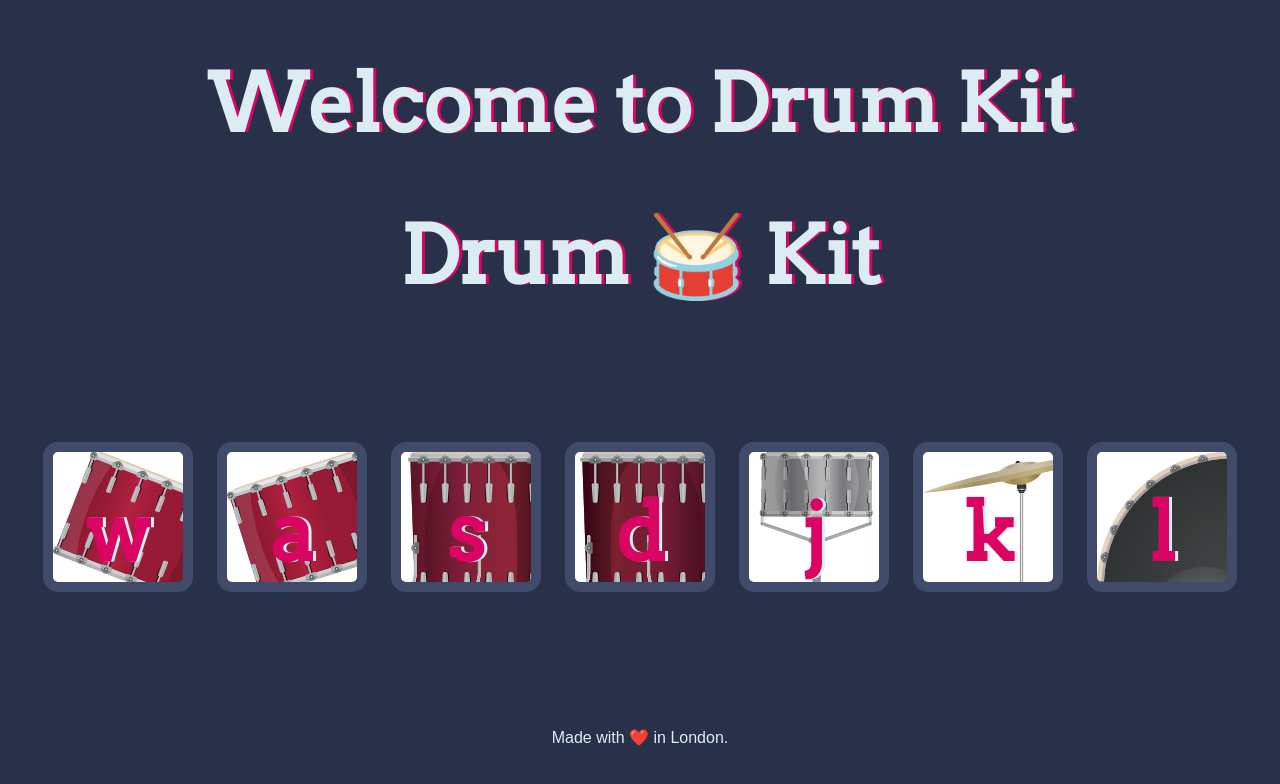
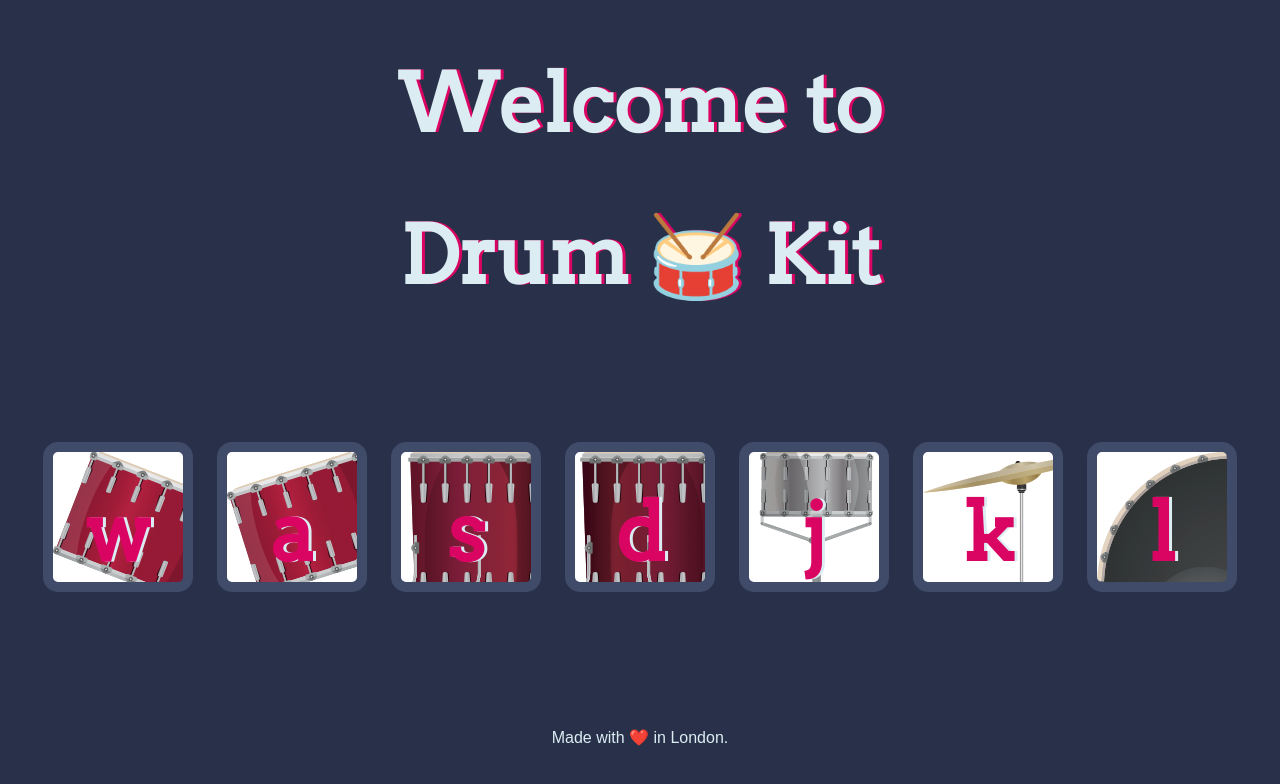
Before and after one commit to YalcinKurt89/Drum_Kit, a plain HTML site: page index.html in a window 1280 px wide. Drawn offline with Linux system fonts and the light colour scheme.

Commit message:
little changes

```diff
--- a/index.html
+++ b/index.html
@@ -9,7 +9,7 @@
 </head>
 
 <body>
-  <h1>Welcome to Drum Kit</h1>
+  <h1>Welcome to</h1>
 
   <h1 id="title">Drum 🥁 Kit</h1>
   <div class="set">
```
